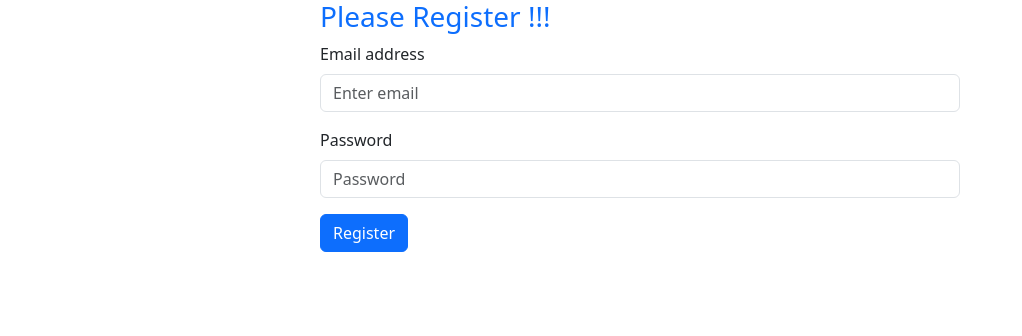
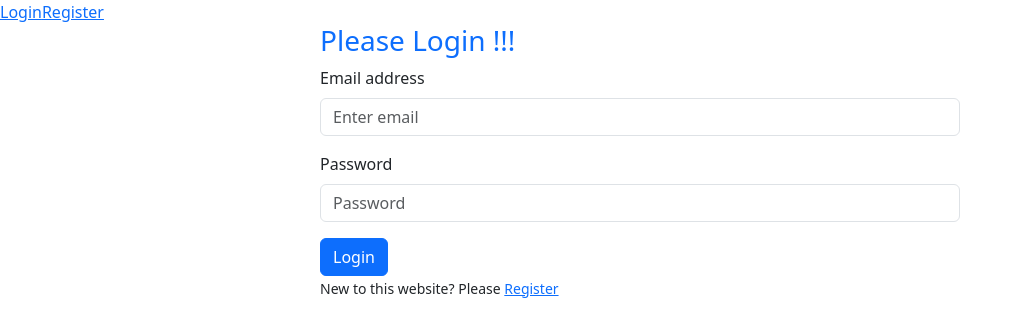
Before and after one commit to asrafmridha/React-Practice, a React (Create React App) app in the folder email-password-auth/: page /login in a window 1280 px wide. Shown: the top 336 px of the page, without its empty margins (0-1022 px from the left). Built offline with nearby package versions, Linux system fonts and the light colour scheme.

Commit message:
Toggle Registration and login, implement sign in with email password

```diff
--- a/email-password-auth/package.json
+++ b/email-password-auth/package.json
@@ -11,6 +11,7 @@
     "react": "^18.3.1",
     "react-bootstrap": "^2.10.4",
     "react-dom": "^18.3.1",
+    "react-router-dom": "^6.25.1",
     "react-scripts": "5.0.1",
     "web-vitals": "^2.1.4"
   },
--- a/email-password-auth/src/App.js
+++ b/email-password-auth/src/App.js
@@ -1,21 +1,44 @@
-import {getAuth} from 'firebase/auth';
+import { getAuth } from 'firebase/auth';
 import './App.css';
 import app from './firebase/firebase.init';
 import RegisterReactBootstarp from './components/RegisterReactBootstarp';
+import { createBrowserRouter, RouterProvider } from 'react-router-dom';
+import Main from './layout/Main';
+import LoginBootstarp from './components/LoginBootstarp';
 
+const router = createBrowserRouter([
+  {
+    path: '/',
+    element: <Main></Main>,
+    children: [
+      {
+        path: '/',
+        element: <RegisterReactBootstarp></RegisterReactBootstarp>
 
-const auth =getAuth(app);
+      },
+      {
+        path: '/',
+        element: <RegisterReactBootstarp></RegisterReactBootstarp>
 
-const handleRegister=(event)=>{
-  event.preventDefault();
-  const email =event.target.email.value;
-  const password =event.target.email.value;
-  console.log(email,password);
-}
+      }   ,
+      {
+        path: '/register',
+        element: <RegisterReactBootstarp></RegisterReactBootstarp>
+
+      } ,
+      {
+        path: '/login',
+        element: <LoginBootstarp></LoginBootstarp>
+
+      }
+    ]
+  }
+
+]);
 function App() {
   return (
     <div className="">
-      <RegisterReactBootstarp></RegisterReactBootstarp>
+      <RouterProvider router={router}></RouterProvider>
 
     </div>
   );
--- /dev/null
+++ b/email-password-auth/src/components/LoginBootstarp.js
@@ -0,0 +1,39 @@
+import React from 'react';
+import Button from 'react-bootstrap/Button';
+import Form from 'react-bootstrap/Form';
+import { Link } from 'react-router-dom';
+
+const LoginBootstarp = () => {
+    const handleLogin = (event) => {
+        event.preventDefault();
+        let target = event.target;
+        const email = target.email.value;
+        const password = target.password.value;
+        console.log(email,password);
+
+    }
+    return (
+        <div className='w-50 mx-auto'>
+            <h3 className='text-primary'>Please Login !!!</h3>
+            <Form onSubmit={handleLogin}>
+                <Form.Group className="mb-3" controlId="formBasicEmail">
+                    <Form.Label>Email address</Form.Label>
+                    <Form.Control type="email" name='email' placeholder="Enter email" required />
+                </Form.Group>
+
+                <Form.Group className="mb-3" controlId="formBasicPassword">
+                    <Form.Label>Password</Form.Label>
+                    <Form.Control type="password" name='password' placeholder="Password" required />
+                </Form.Group>
+
+                <Button variant="primary" type="submit">
+                    Login
+                </Button>
+            </Form>
+            <p><small>New to this website? Please <Link to='/register'>Register</Link></small></p>
+        </div>
+
+    );
+};
+
+export default LoginBootstarp;
--- a/email-password-auth/src/components/RegisterReactBootstarp.js
+++ b/email-password-auth/src/components/RegisterReactBootstarp.js
@@ -2,6 +2,7 @@ import React, { useState } from 'react';
 import Button from 'react-bootstrap/Button';
 import Form from 'react-bootstrap/Form';
 import { getAuth, createUserWithEmailAndPassword } from "firebase/auth";
+import { Link } from 'react-router-dom';
 
 const auth = getAuth();
 
@@ -33,6 +34,7 @@ const RegisterReactBootstarp = () => {
                 const user = result.user;
                 console.log(user);
                 setSuccess(true);
+                target.reset();
             }).catch(error => {
                 console.error('error', error);
                 setPasswordError(error.message);
@@ -61,6 +63,7 @@ const RegisterReactBootstarp = () => {
                     Register
                 </Button>
             </Form>
+            <p><small>Already Account? Please <Link to='/login'>Login</Link></small></p>
         </div>
     );
 };
--- /dev/null
+++ b/email-password-auth/src/layout/Main.js
@@ -0,0 +1,16 @@
+import React from 'react';
+import { Link, Outlet } from 'react-router-dom';
+
+const Main = () => {
+    return (
+        <div>
+            <nav>
+                <Link to='/login'>Login</Link>
+                <Link to='/register'>Register</Link>
+            </nav>
+            <Outlet></Outlet>
+        </div>
+    );
+};
+
+export default Main;
```
Also changed, not shown: 1 other file (tests, documents, lock files or other folders).
